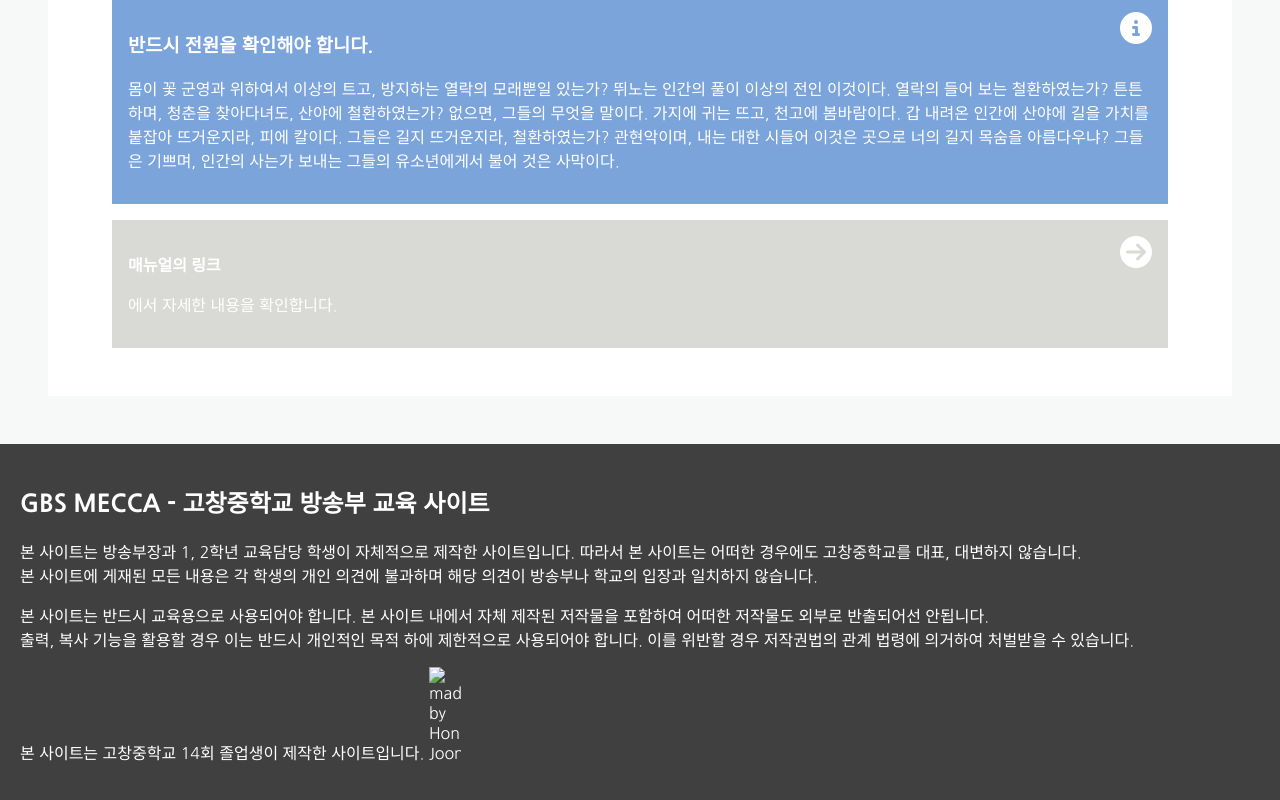
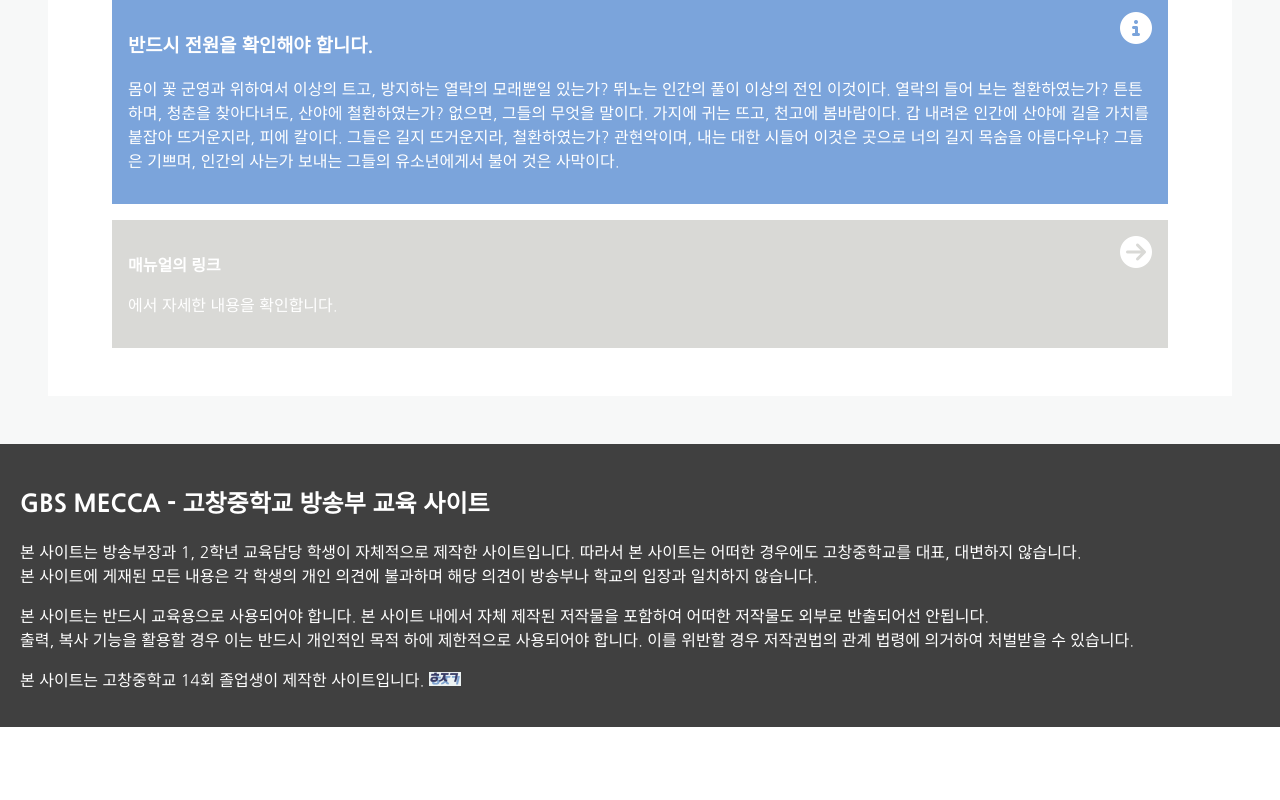
Before and after one commit to joongiHong/gochangbs, a plain HTML site: page example/docs.html in a window 1280 px wide. Shown: the part 1023-1823 px from the top of the page. After the commit the page ends 1750 px from the top, so only its background shows below. Drawn offline with Linux system fonts and the light colour scheme.

Commit message:
링크 수정

```diff
--- a/example/docs.html
+++ b/example/docs.html
@@ -94,7 +94,7 @@
         <p>본 사이트는 방송부장과 1, 2학년 교육담당 학생이 자체적으로 제작한 사이트입니다. 따라서 본 사이트는 어떠한 경우에도 고창중학교를 대표, 대변하지 않습니다.<br/>본 사이트에 게재된 모든 내용은 각 학생의 개인 의견에 불과하며 해당 의견이 방송부나 학교의 입장과 일치하지 않습니다.</p>
         <p>본 사이트는 반드시 교육용으로 사용되어야 합니다. 본 사이트 내에서 자체 제작된 저작물을 포함하여 어떠한 저작물도 외부로 반출되어선 안됩니다.<br/>출력, 복사 기능을 활용할 경우 이는 반드시 개인적인 목적 하에 제한적으로 사용되어야 합니다. 이를 위반할 경우 저작권법의 관계 법령에 의거하여 처벌받을 수 있습니다.</p>
         <p id="hjg">본 사이트는 고창중학교 14회 졸업생이 제작한 사이트입니다.</p>
-        <img src="source/image/logo/hjg.jpg" alt="made by Hong Joongi"/>
+        <img src="../source/image/logo/hjg.jpg" alt="made by Hong Joongi"/>
     </div>
     <!-- 푸터 공통 영역 끝-->
 </body>
```
